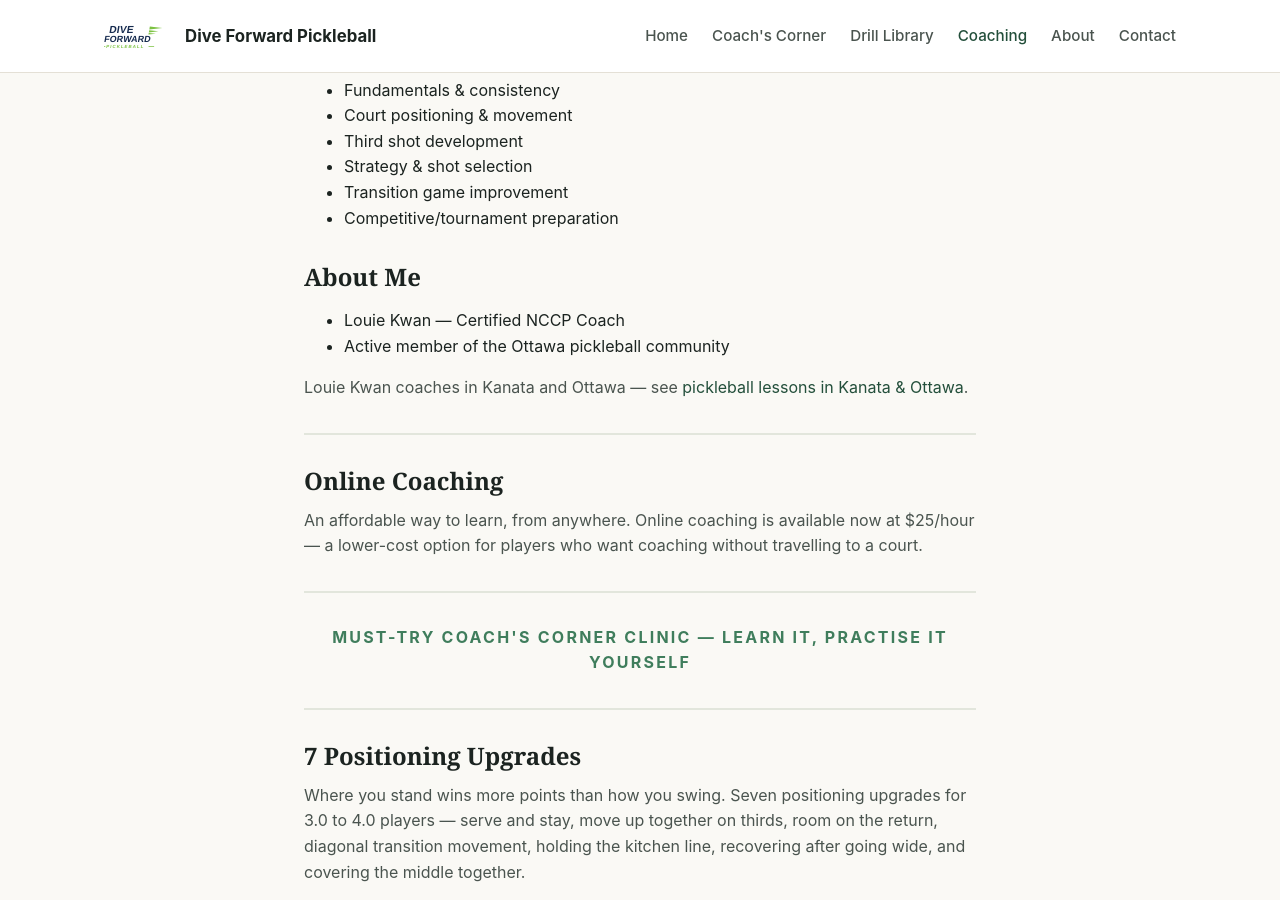
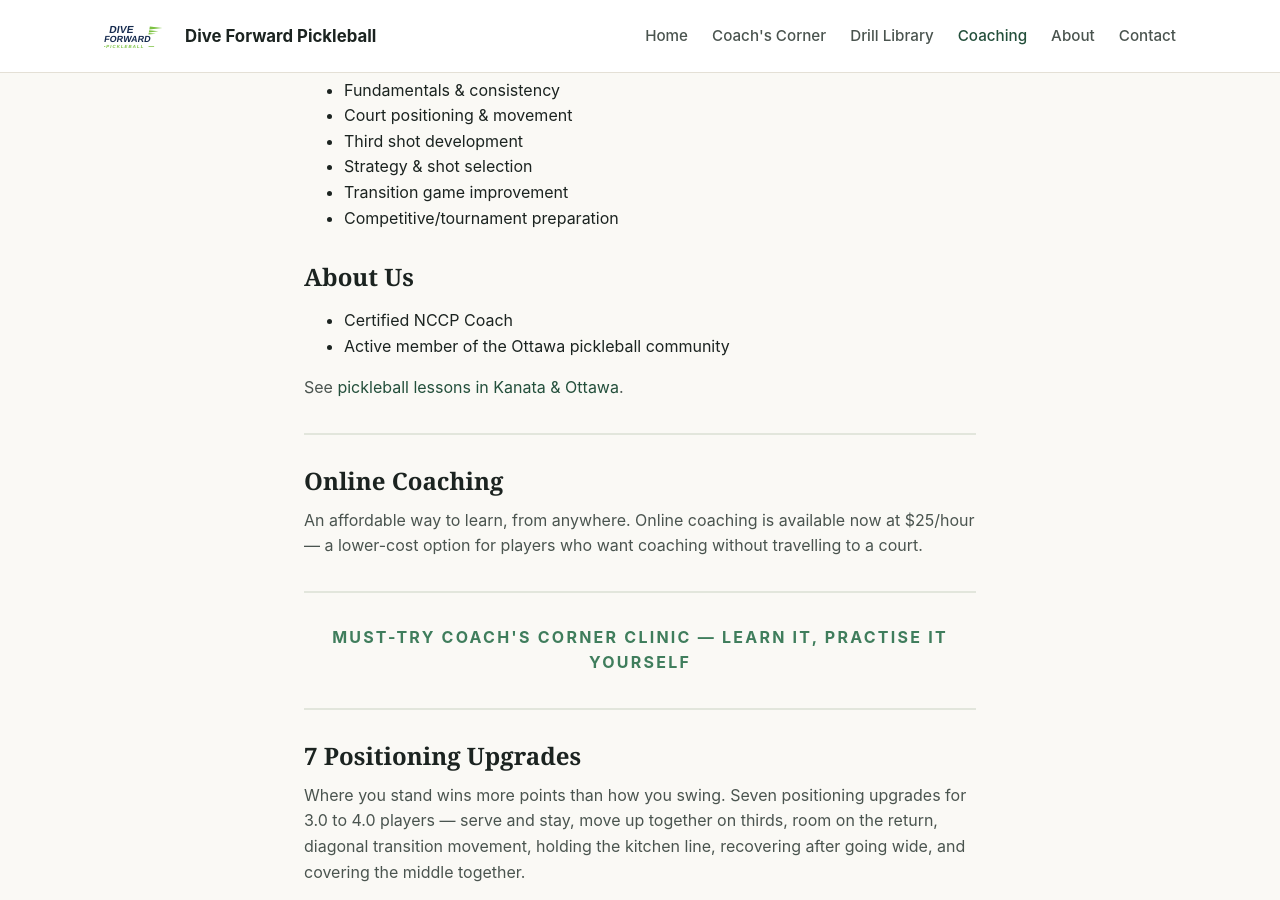
Before and after one commit to forwardpickleballorg-art/forwardpickleballorg-art.github.io, a Jekyll site: the page built from coaching.md, in a window 1280 px wide and 900 px high, scrolled down 1328 px. Built offline with Jekyll 4.4.1, drawn with Linux system fonts in a browser that asks for light colours.

Commit message:
Revert Coaching page About block to About Us, remove visible name

```diff
--- a/coaching.md
+++ b/coaching.md
@@ -91,13 +91,13 @@ excerpt: "Pickleball coaching in Kanata and Ottawa with Louie Kwan, Certified NC
   </div>
 
   <div class="program">
-    <h2>About Me</h2>
+    <h2>About Us</h2>
     <ul>
-      <li>Louie Kwan &mdash; Certified NCCP Coach</li>
+      <li>Certified NCCP Coach</li>
       <li>Active member of the Ottawa pickleball community</li>
     </ul>
     <p>
-      Louie Kwan coaches in Kanata and Ottawa &mdash; see
+      See
       <a href="{{ '/kanata-ottawa-pickleball-lessons/' | relative_url }}">pickleball lessons in Kanata &amp; Ottawa</a>.
     </p>
   </div>
```
